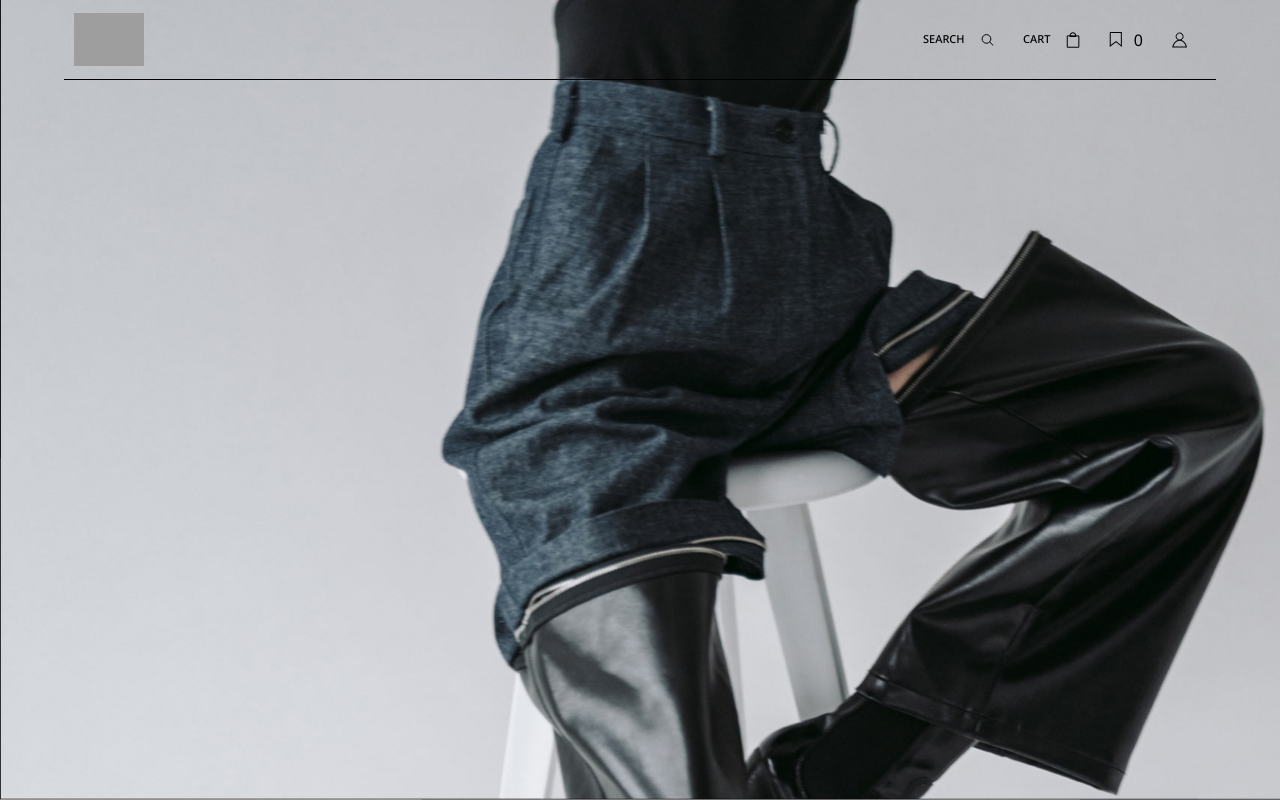
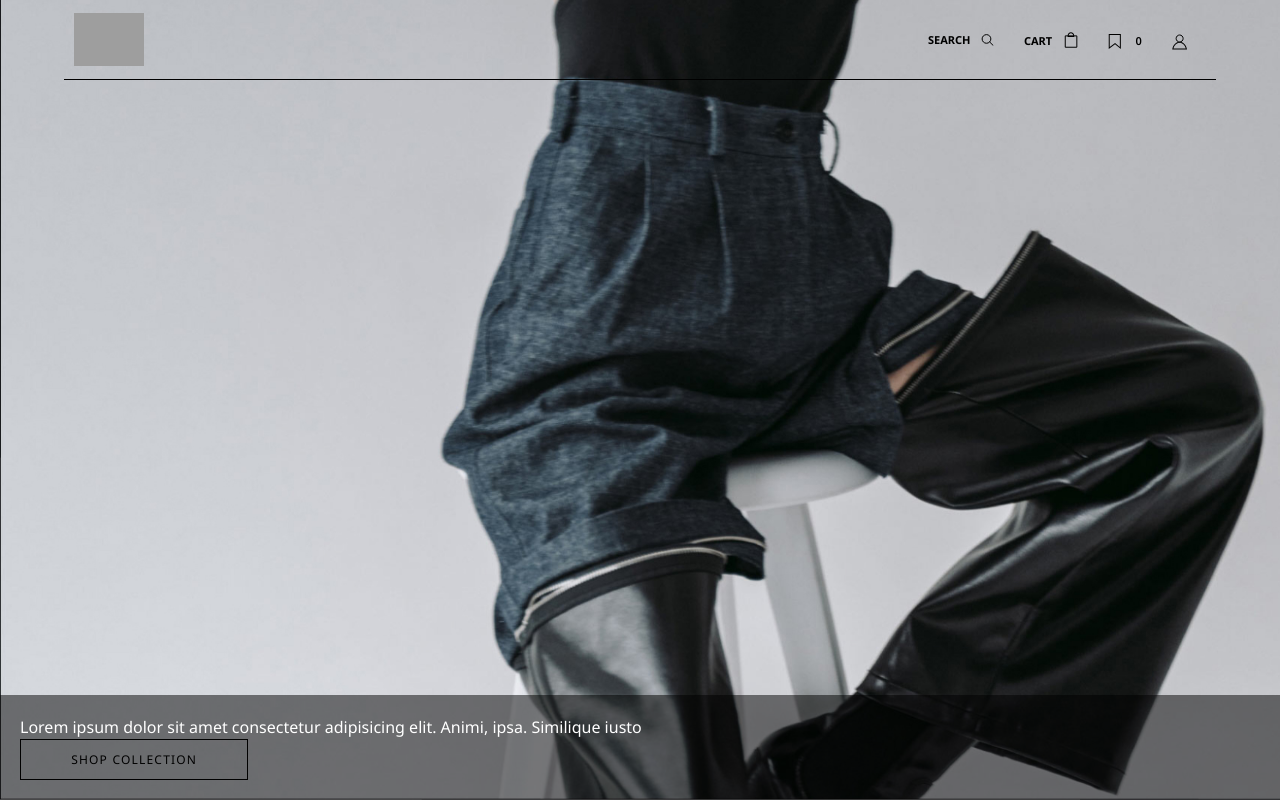
Before and after one commit to ph-dev-labs/appnovia, a Next.js app: page / in a window 1280 px wide. Built offline with nearby package versions, Linux system fonts and the light colour scheme; grey boxes are pictures that could not be loaded.

Commit message:
button component was built

```diff
--- /dev/null
+++ b/src/app/components/Button/Button.css
@@ -0,0 +1,18 @@
+button {
+    height: 41px;
+    width: 228.36px; /* Add 'px' unit for width */
+    border: 1px solid #000; /* Specify border style (e.g., 1px solid black) */
+    color: #000; /* Text color */
+    font-size: 16px; /* Font size */
+    cursor: pointer; /* Change cursor on hover to indicate it's clickable */
+    padding: 10px 20px; /* Add padding for better button size */
+    font-size: 12px;
+    text-transform: uppercase;
+    line-height: 17px;
+    letter-spacing: 1.2px;
+  }
+
+  /* Add hover effect */
+  button:hover {
+    color: #fff; /* Change text color on hover */
+  }
--- /dev/null
+++ b/src/app/components/Button/Button.jsx
@@ -0,0 +1,10 @@
+import React from 'react'
+import "./Button.css"
+
+const Button = ({text}) => {
+  return (
+    <button>{text}</button>
+  )
+}
+
+export default Button
--- a/src/app/components/Icon/Icon.css
+++ b/src/app/components/Icon/Icon.css
@@ -5,19 +5,29 @@
     justify-content: space-between;
     align-items: center;
     text-transform: uppercase;
+    padding-top: 1px;
+    cursor: pointer;
 }
 
 .cart {
     display: flex;
     flex-direction: row;
-    width: 20%;
+    width: 19%;
     justify-content: space-between;
     align-items: center;
     text-transform: uppercase;
+    cursor: pointer;
+
 }
 
 .icon-text {
     font-size: 11px;
-    font-family: "Noto Sans";
-    font-weight: 500;
+    font-weight: 700;
+    padding: 5px;
 }
+
+.cart-text {
+    font-size: 11px;
+    font-weight: 700;
+    padding-top: 3px;
+}
--- a/src/app/components/Icon/Icon.jsx
+++ b/src/app/components/Icon/Icon.jsx
@@ -4,8 +4,8 @@ import "./Icon.css"
 const Icon = ({icon, text, cart}) => {
   return (
     <div className={cart ? 'cart' :'icon-holder'}>
-        <p className='icon-text'>{text}</p>
-        <Image src={icon} />
+        <p className={cart ? "cart-text" :'icon-text'}>{text}</p>
+        <Image src={icon} alt='icon'/>
     </div>
   )
 }
--- a/src/app/components/Navbar/Navbar.css
+++ b/src/app/components/Navbar/Navbar.css
@@ -19,9 +19,17 @@
 }
 
 .special-icons {
+    padding-top: 4px;
     display: flex;
     flex-direction: row;
     justify-content: space-between;
     width: 12%;
     align-items: center;
+    cursor: pointer;
 }
+
+.text {
+    font-size: 11px;
+    font-weight: 600;
+    color: #000;
+}
--- a/src/app/components/Navbar/Navbar.jsx
+++ b/src/app/components/Navbar/Navbar.jsx
@@ -20,7 +20,7 @@ const Navbar = () => {
 
         <div className='special-icons'>
             <Image src={Bookmark} alt='icon'/>
-             <p>0</p>
+             <p className='text'>0</p>
         </div>
         <div className='special-icons'>
             <Image src={Profile} alt='icon'/>
--- a/src/app/layout.js
+++ b/src/app/layout.js
@@ -12,10 +12,9 @@ export const metadata = {
 
 const RootLayout = ({ children }) => {
   return (
-    <html lang="en">
+    <html lang="en" className={notoSans.className}>
       <head>
         {/* Include font styles */}
-        <style>{notoSans.styles}</style>
         <meta charSet="UTF-8" />
         <title>{metadata.title}</title>
         <meta name="description" content={metadata.description} />
--- a/src/app/pages/Shop/Shop.css
+++ b/src/app/pages/Shop/Shop.css
@@ -6,4 +6,16 @@
     background-size: cover;
     display: flex;
     flex-direction: column;
-  }
+}
+
+.mixed-textiles {
+  background: rgba(0, 0, 0, 0.5); /* Add a semi-transparent overlay */
+  color: white;
+  padding: 20px;
+  position: absolute;
+  bottom: 0;
+  left: 0;
+  width: 100%;
+  text-align: left;
+  box-sizing: border-box; /* Include padding within the width and height */
+}
--- a/src/app/pages/Shop/Shop.jsx
+++ b/src/app/pages/Shop/Shop.jsx
@@ -1,12 +1,17 @@
 import React from "react";
 import "./Shop.css";
 import Navbar from "@/app/components/Navbar/Navbar";
+import Button from "@/app/components/Button/Button";
 
 const Shop = () => {
   return (
     <main>
       <div className="imageContainer">
           <Navbar />
+          <div className="mixed-textiles">
+            <p>Lorem ipsum dolor sit amet consectetur adipisicing elit. Animi, ipsa. Similique iusto</p>
+            <Button text="shop collection" />
+          </div>
       </div>
     </main>
   );
```
